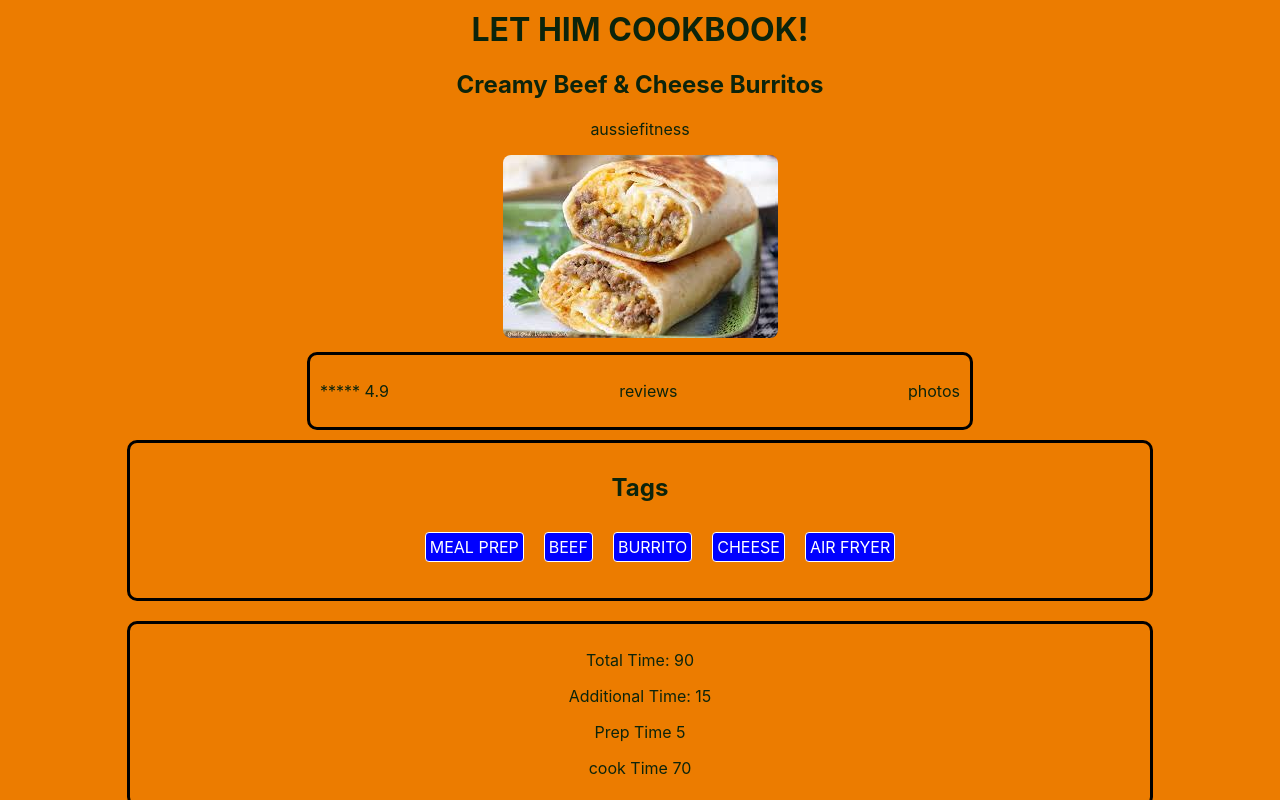
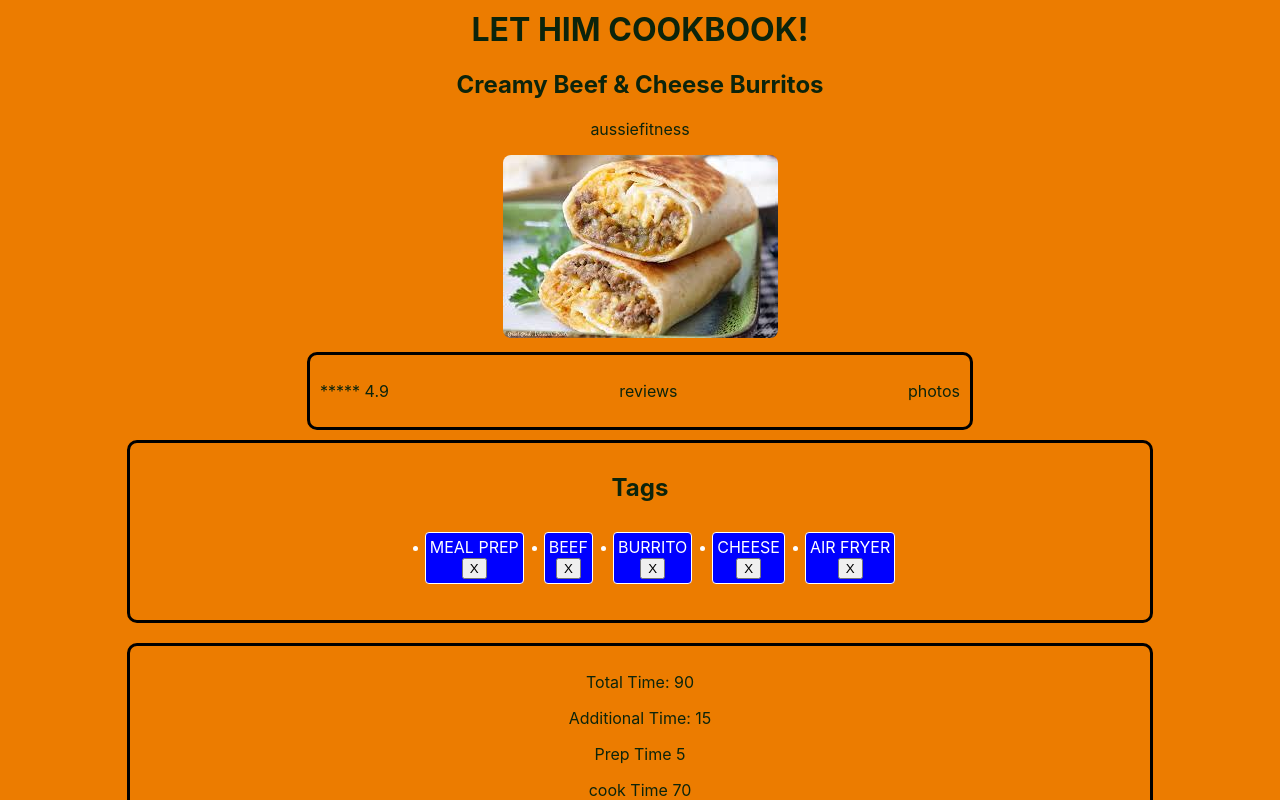
Before and after one commit to AlexDoss42/cookbook, a React (Create React App) app: page / in a window 1280 px wide. Shown: the top 800 px of the page. Built offline with nearby package versions, Linux system fonts and the light colour scheme.

Commit message:
adds an x button to tags so you can delete them later

```diff
--- a/src/Components/Tag.jsx
+++ b/src/Components/Tag.jsx
@@ -3,6 +3,9 @@ import './Tag.css'
 
 export const Tag = ({data}) => {
   return (
-    <li className='tag'>{data}</li>
+    <div className='tag'>
+    <li>{data}</li>
+    <button>X</button>
+    </div>
   )
 }
```
